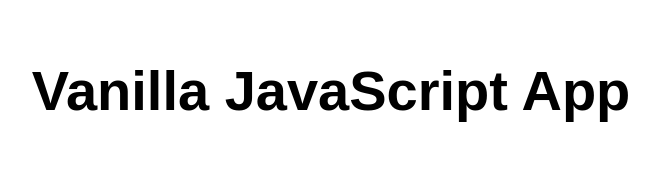
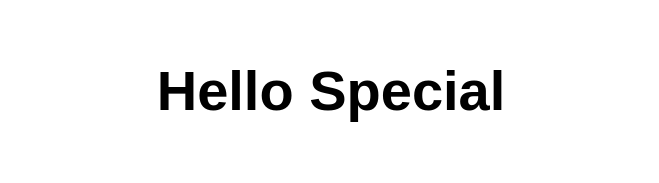
Before and after one commit to AidanTwomey/specialv-test-app, a website: page src/index.html in a window 1280 px wide. Shown: the whole page, without its empty margins (309-968 px from the left). Drawn offline with Linux system fonts and the light colour scheme.

Commit message:
Update index.html

```diff
--- a/src/index.html
+++ b/src/index.html
@@ -10,7 +10,7 @@
 
 <body>
   <main>
-    <h1>Vanilla JavaScript App</h1>
+    <h1>Hello Special</h1>
   </main>
 </body>
 
```
